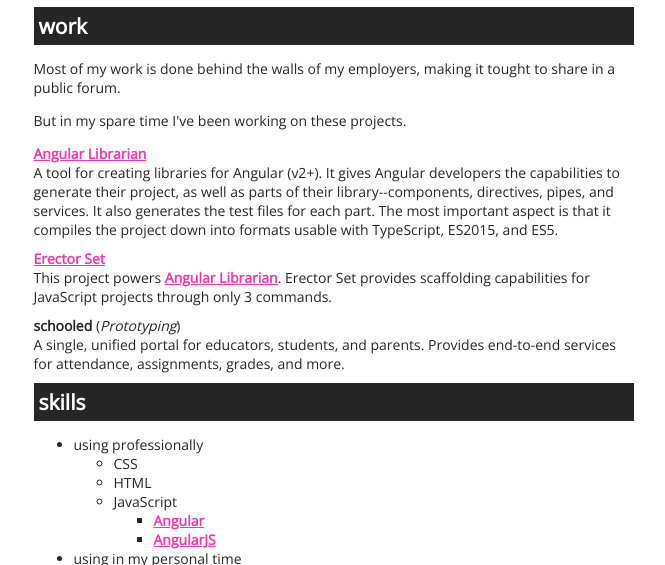
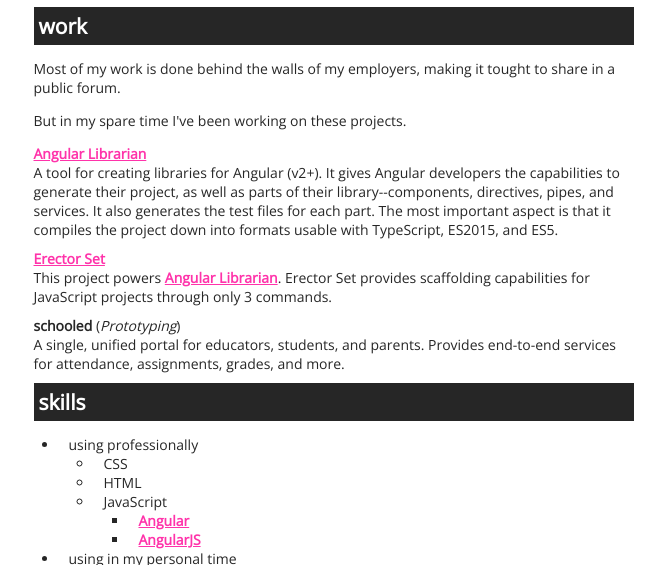
Before and after one commit to gonzofish/fehskens.com, a website: page src/index.html in a window 1280 px wide. Shown: the part 308-873 px from the top of the page, without its empty margins (309-974 px from the left). Drawn offline with nearby package versions, Linux system fonts and the light colour scheme.

Commit message:
List padding

```diff
--- a/src/styles/main.css
+++ b/src/styles/main.css
@@ -59,6 +59,13 @@
     margin-bottom: 10px;
 }
 
+ul {
+    padding-left: 25px;
+}
+ul > li {
+    padding-left: 10px;
+}
+
 @media(max-width: 599px) {
     .content {
         padding-left: 15px;
```
